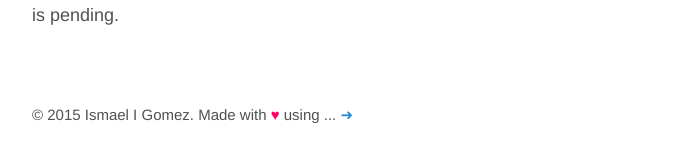
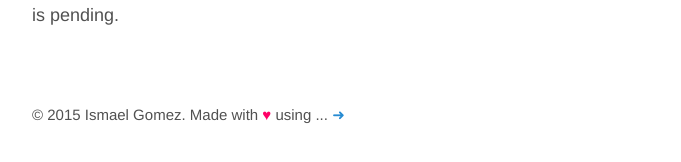
Before and after one commit to izzygomez/izzygomez.github.io, a Jekyll site: the page built from huh/index.md, in a window 1280 px wide. Shown: the part 350-512 px from the top of the page, without its empty margins (293-974 px from the left). Built offline with Jekyll 4.4.1, drawn with Linux system fonts in a browser that asks for light colours; some of the changed text lies outside the part shown.

Commit message:
masthead and footer mod

```diff
--- a/_layouts/default.html
+++ b/_layouts/default.html
@@ -8,7 +8,7 @@
     <div class="container content">
       <header class="masthead">
         <h3 class="masthead-title">
-          <a href="{{ site.url }}" title="Home">{{ site.title }} ~</a>
+          <a href="{{ site.url }}" title="Home">{{ site.title }}</a> ~
           <small><a href="{{ site.url }}">home</a></small>
           <small><a href="{{ site.url }}/blog">blog</a></small>
           <small><a href="{{ site.url }}/huh">huh?</a></small>
@@ -21,7 +21,7 @@
 
       <footer class="footer">
         <small>
-          &copy; <time datetime="{{ site.time | date_to_xmlschema }}">{{ site.time | date: '%Y' }}</time> Ismael I Gomez. Made with <a style="color: #FF0066; text-decoration: none">&hearts;</a> using ... <a href="#">&#10140;</a>
+          &copy; <time datetime="{{ site.time | date_to_xmlschema }}">{{ site.time | date: '%Y' }}</time> Ismael Gomez. Made with <a style="color: #FF0066; text-decoration: none">&hearts;</a> using ... <a href="#">&#10140;</a>
         </small>
       </footer>
     </div>
```
